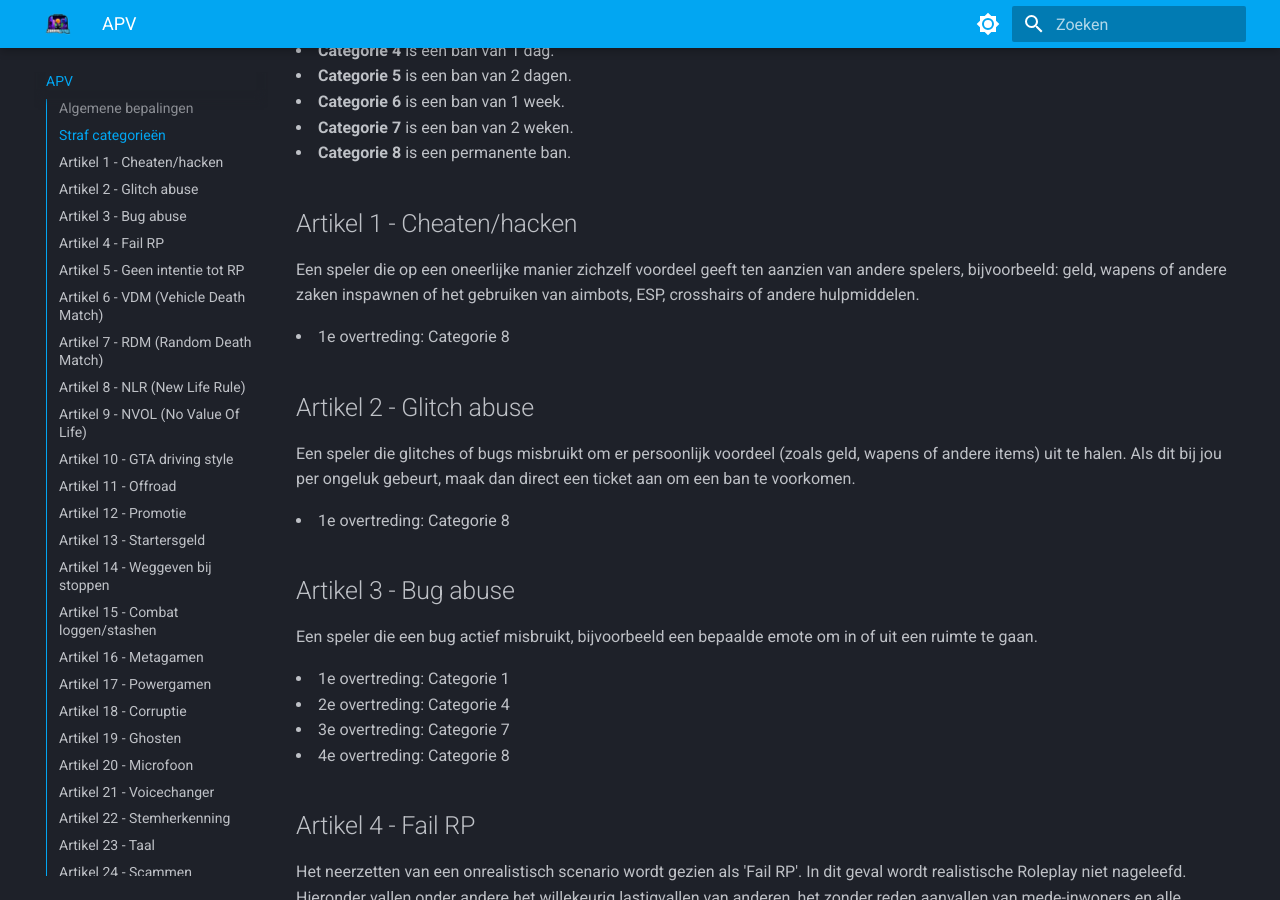
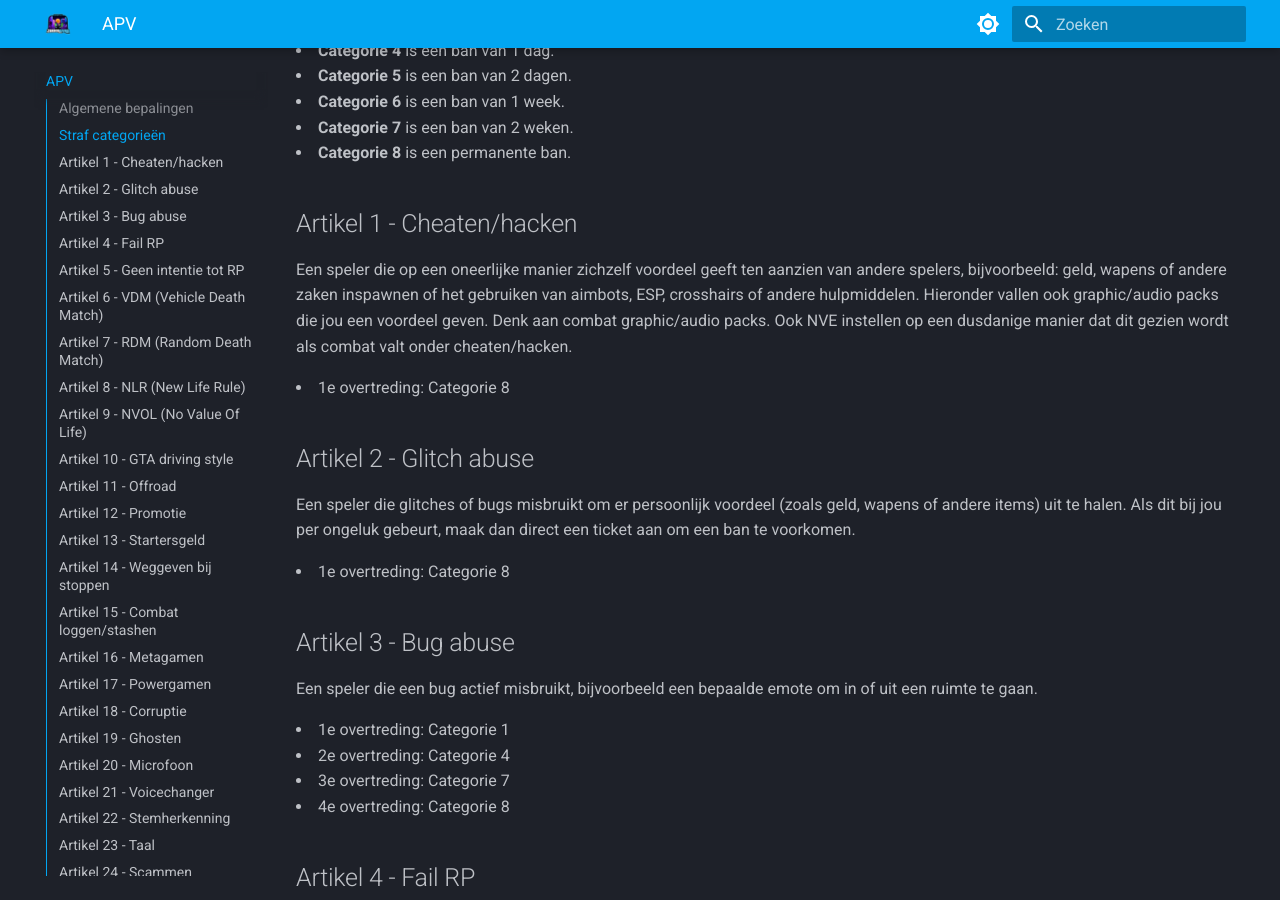
Before and after one commit to ZuiderStad-RP/regels, an MkDocs documentation site: the page built from docs/apv.md, in a window 1280 px wide and 900 px high, scrolled down 834 px. Built offline with MkDocs 1.6.1 and Material for MkDocs 9.7.7, drawn with Linux system fonts in a browser that asks for light colours.

Commit message:
Update apv.md

```diff
--- a/docs/apv.md
+++ b/docs/apv.md
@@ -22,7 +22,7 @@
 <li><b>Categorie 8</b> is een permanente ban.</li>
 
 ## Artikel 1 - Cheaten/hacken
-Een speler die op een oneerlijke manier zichzelf voordeel geeft ten aanzien van andere spelers, bijvoorbeeld: geld, wapens of andere zaken inspawnen of het gebruiken van aimbots, ESP, crosshairs of andere hulpmiddelen.
+Een speler die op een oneerlijke manier zichzelf voordeel geeft ten aanzien van andere spelers, bijvoorbeeld: geld, wapens of andere zaken inspawnen of het gebruiken van aimbots, ESP, crosshairs of andere hulpmiddelen. Hieronder vallen ook graphic/audio packs die jou een voordeel geven. Denk aan combat graphic/audio packs. Ook NVE instellen op een dusdanige manier dat dit gezien wordt als combat valt onder cheaten/hacken.
 <li>1e overtreding: Categorie 8</li>
 
 ## Artikel 2 - Glitch abuse
```
